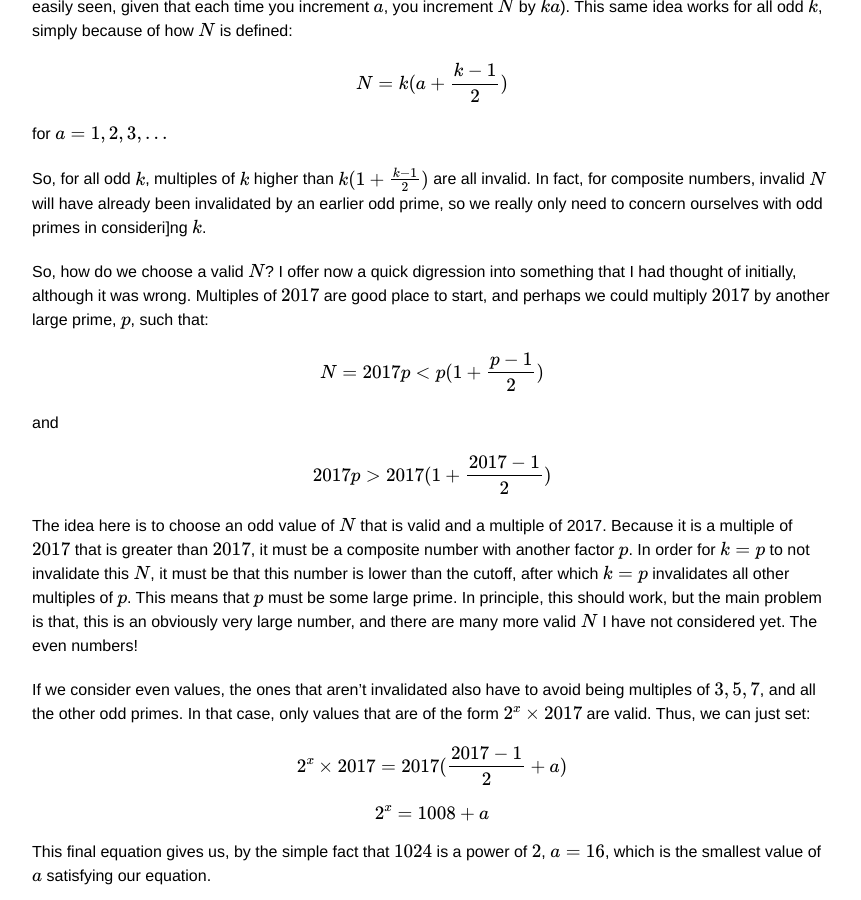
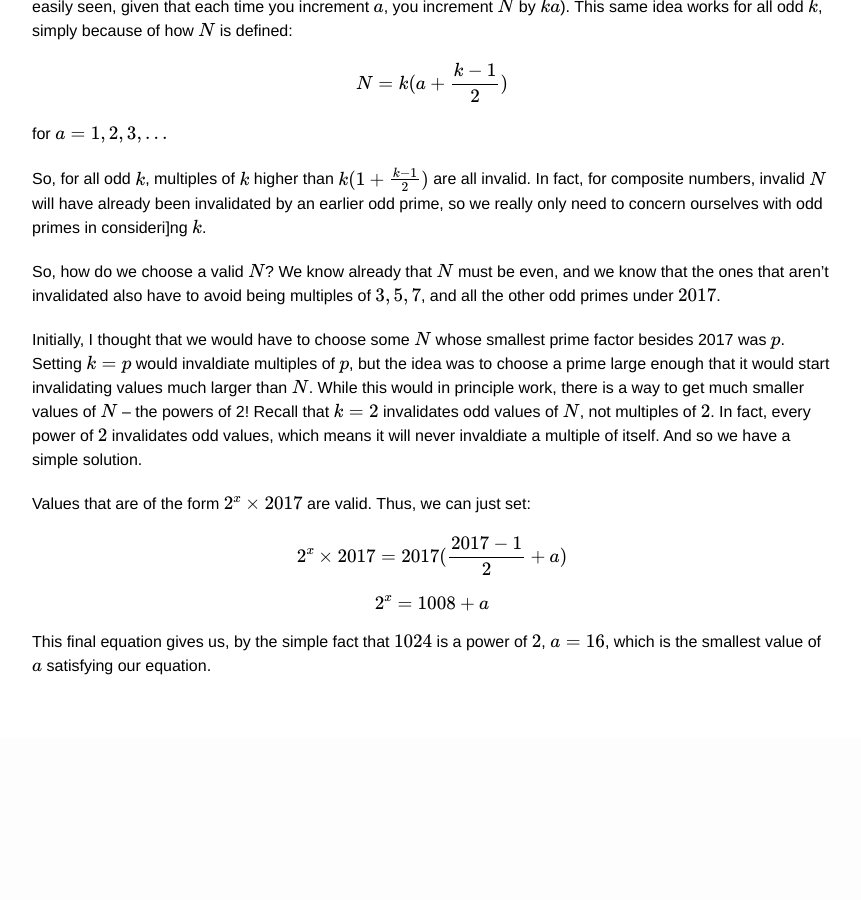
Before and after one commit to yourlifeofmath/yourlifeofmath.github.io, a Jekyll site: the page built from _posts/2018-09-24-Putnam_2017_B2.md, in a window 1280 px wide and 900 px high, scrolled down 1084 px. Shown: the whole window, without its empty margins (208-1069 px from the left). Built offline with Jekyll 4.4.1, drawn with Linux system fonts in a browser that asks for light colours; formulas are drawn with MathJax 3; after the commit the page ends 1822 px from its top, so only the background shows below that.

Commit message:
Update 2018-09-24-Putnam_2017_B2.md

```diff
--- a/_posts/2018-09-24-Putnam_2017_B2.md
+++ b/_posts/2018-09-24-Putnam_2017_B2.md
@@ -37,17 +37,11 @@ for $a = 1, 2, 3, \dots$
 
 So, for all odd $k$, multiples of $k$ higher than $k(1 +\frac{k-1}{2})$ are all invalid. In fact, for composite numbers, invalid $N$ will have already been invalidated by an earlier odd prime, so we really only need to concern ourselves with odd primes in consideri]ng $k$.
 
-So, how do we choose a valid $N$? I offer now a quick digression into something that I had thought of initially, although it was wrong. Multiples of $2017$ are good place to start, and perhaps we could multiply $2017$ by another large prime, $p$, such that:
+So, how do we choose a valid $N$? We know already that $N$ must be even, and we know that the ones that aren't invalidated also have to avoid being multiples of $3, 5, 7$, and all the other odd primes under $2017$.
 
-\\[ N = 2017p \lt p(1 + \frac{p-1}{2}) \\]
+Initially, I thought that we would have to choose some $N$ whose smallest prime factor besides 2017 was $p$. Setting $k=p$ would invaldiate multiples of $p$, but the idea was to choose a prime large enough that it would start invalidating values much larger than $N$. While this would in principle work, there is a way to get much smaller values of $N$ -- the powers of 2! Recall that $k=2$ invalidates odd values of $N$, not multiples of $2$. In fact, every power of $2$ invalidates odd values, which means it will never invaldiate a multiple of itself. And so we have a simple solution.
 
-and
-
-\\[ 2017p \gt 2017(1 + \frac{2017-1}{2}) \\]
-
-The idea here is to choose an odd value of $N$ that is valid and a multiple of 2017. Because it is a multiple of $2017$ that is greater than $2017$, it must be a composite number with another factor $p$. In order for $k=p$ to not invalidate this $N$, it must be that this number is lower than the cutoff, after which $k=p$ invalidates all other multiples of $p$. This means that $p$ must be some large prime. In principle, this should work, but the main problem is that, this is an obviously very large number, and there are many more valid $N$ I have not considered yet. The even numbers!
-
-If we consider even values, the ones that aren't invalidated also have to avoid being multiples of $3, 5, 7$, and all the other odd primes. In that case, only values that are of the form $2^x \times 2017$ are valid. Thus, we can just set:
+Values that are of the form $2^x \times 2017$ are valid. Thus, we can just set:
 
 \\[ 2^x \times 2017 = 2017 (\frac{2017-1}{2} + a) \\]
 
```
